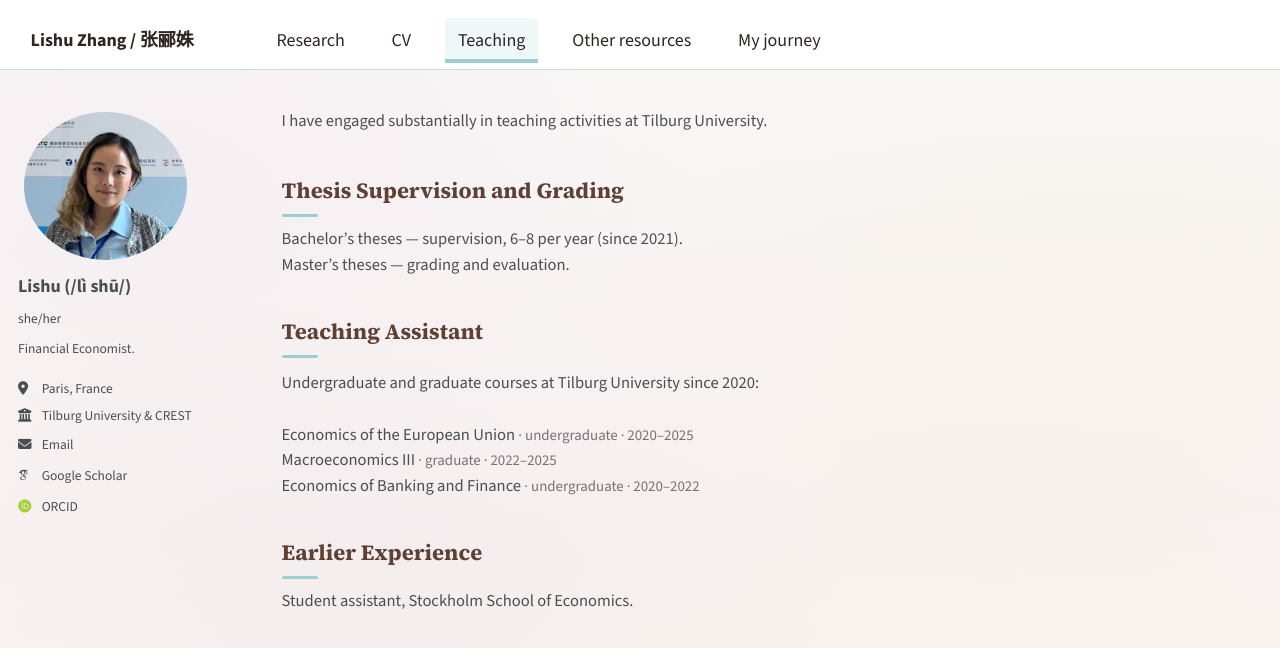
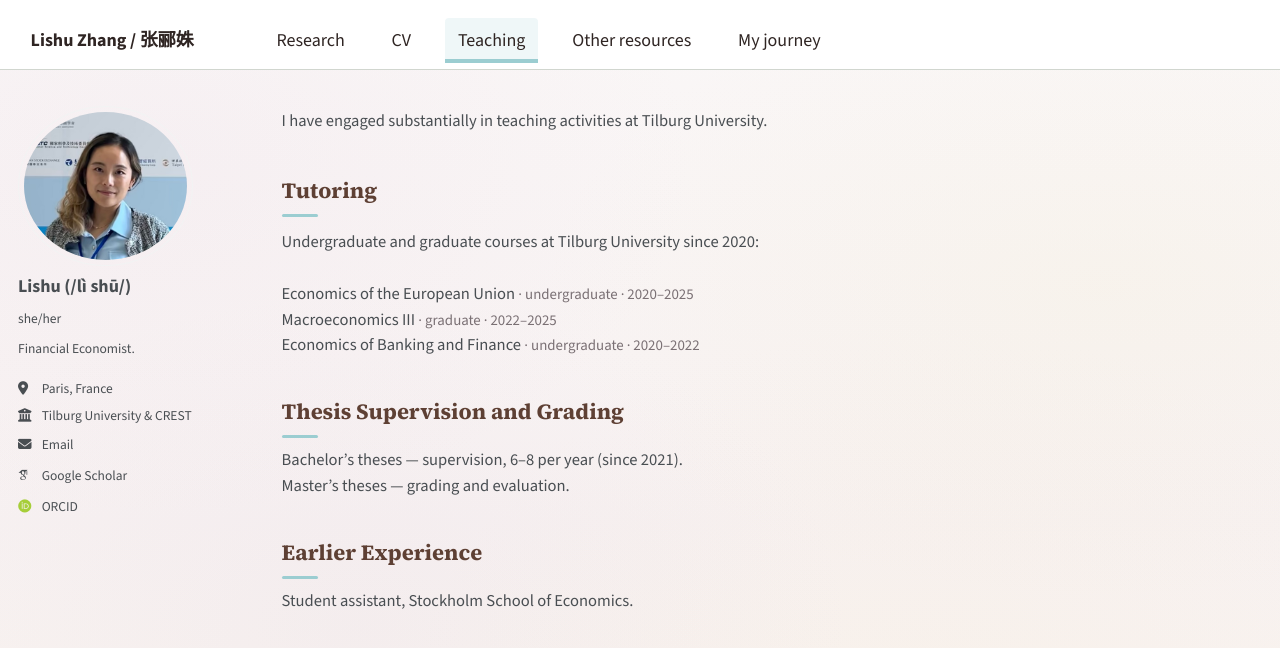
Before and after one commit to LishuZ/LishuZ.github.io, a Jekyll site: the page built from _pages/teaching.md, in a window 1280 px wide and 900 px high. Shown: the top 648 px of the window. Built offline with Jekyll 4.4.1, drawn with Linux system fonts in a browser that asks for light colours; some web fonts are replaced; part of the change alters nothing that is shown.

Commit message:
Reorder teaching: Tutoring first, rename from Teaching Assistant
Co-Authored-By: Claude Opus 4.8 (1M context) <noreply@anthropic.com>

```diff
--- a/_pages/teaching.md
+++ b/_pages/teaching.md
@@ -28,12 +28,7 @@ redirect_from:
 
 I have engaged substantially in teaching activities at Tilburg University.
 
-## Thesis Supervision and Grading
-
-* Bachelor’s theses — supervision, 6–8 per year (since 2021).
-* Master’s theses — grading and evaluation.
-
-## Teaching Assistant
+## Tutoring
 
 Undergraduate and graduate courses at Tilburg University since 2020:
 
@@ -41,6 +36,11 @@ Undergraduate and graduate courses at Tilburg University since 2020:
 * <span class="course">Macroeconomics III</span> <span class="meta">· graduate · 2022–2025</span>
 * <span class="course">Economics of Banking and Finance</span> <span class="meta">· undergraduate · 2020–2022</span>
 
+## Thesis Supervision and Grading
+
+* Bachelor’s theses — supervision, 6–8 per year (since 2021).
+* Master’s theses — grading and evaluation.
+
 ## Earlier Experience
 
 * Student assistant, Stockholm School of Economics.
```
